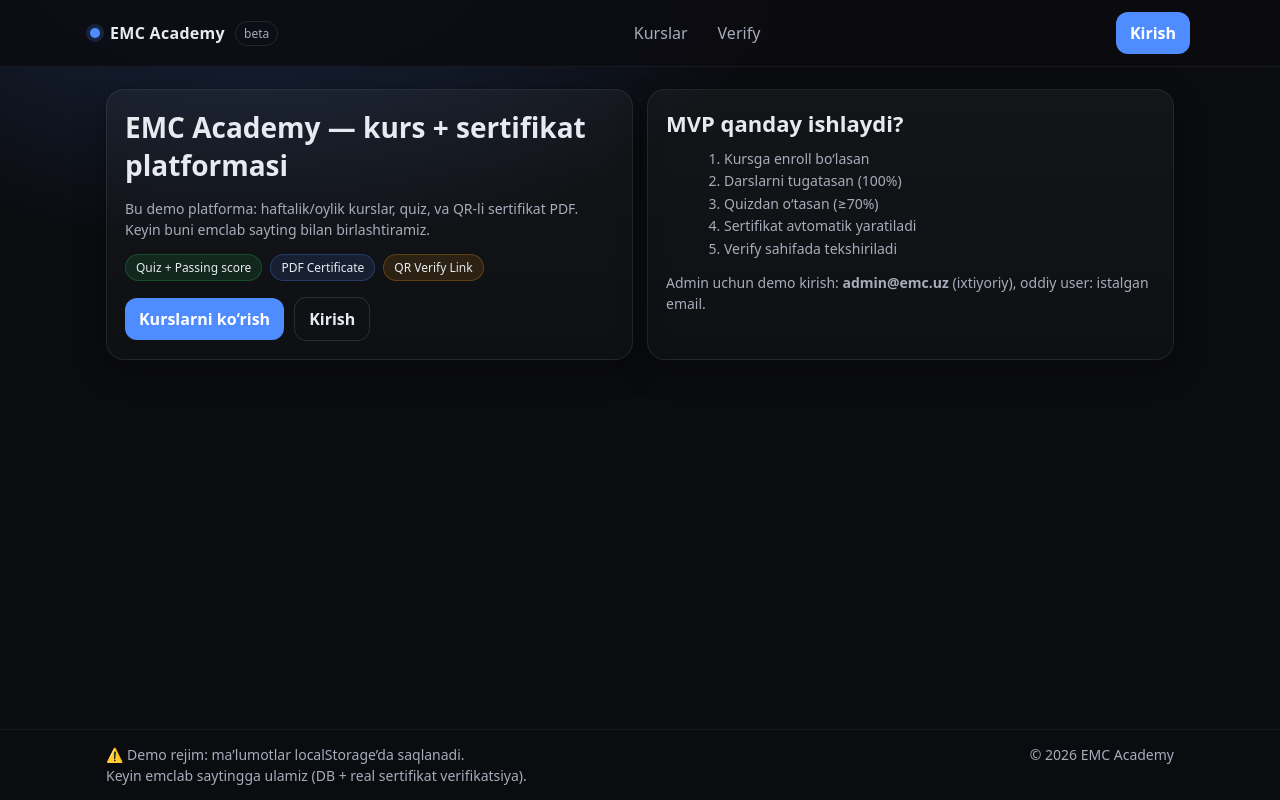
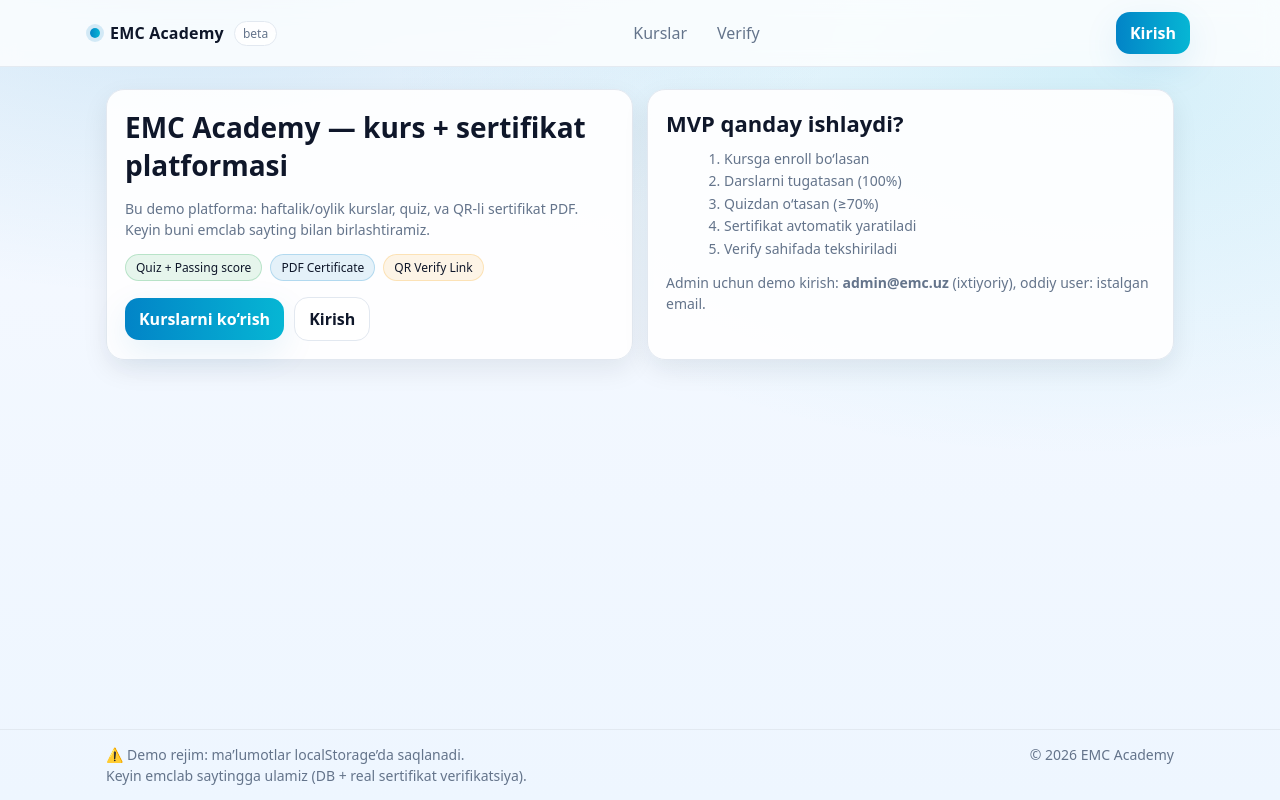
Before and after one commit to Odamov490/emc-academy, a React (Vite) app: page / in a window 1280 px wide. Built offline with nearby package versions, Linux system fonts and the light colour scheme.

Commit message:
Yangilandi

```diff
--- a/src/styles/app.css
+++ b/src/styles/app.css
@@ -1,45 +1,103 @@
 :root{
-  --bg:#0b0c10;
-  --card:#11131a;
-  --muted:#a6adbb;
-  --text:#e7eaf0;
-  --line:#252a38;
-  --accent:#4f8cff;
-  --good:#23c55e;
+  /* EMC Lab Light Theme */
+  --bg: #f6f9ff;              /* asosiy fon */
+  --bg2: #eef6ff;             /* ikkinchi fon */
+  --card: #ffffff;            /* karta */
+  --muted: #64748b;           /* slate-500 */
+  --text: #0f172a;            /* slate-900 */
+  --line: #e2e8f0;            /* slate-200 */
+
+  /* brand */
+  --accent: #0284c7;          /* sky-600 */
+  --accent2:#06b6d4;          /* cyan-500 */
+
+  /* status */
+  --good:#16a34a;
   --warn:#f59e0b;
   --danger:#ef4444;
+
+  --shadow: 0 12px 35px rgba(2,132,199,.10);
+  --shadow2: 0 10px 26px rgba(15,23,42,.08);
 }
+
 *{box-sizing:border-box}
 html,body{height:100%}
-body{margin:0;font-family:ui-sans-serif,system-ui,-apple-system,Segoe UI,Roboto,Arial; background:radial-gradient(1000px 600px at 20% -10%, rgba(79,140,255,.22), transparent 55%), var(--bg); color:var(--text)}
+body{
+  margin:0;
+  font-family:ui-sans-serif,system-ui,-apple-system,Segoe UI,Roboto,Arial;
+  color:var(--text);
+  background:
+    radial-gradient(1200px 650px at 15% -10%, rgba(2,132,199,.18), transparent 58%),
+    radial-gradient(1200px 650px at 85% 10%, rgba(6,182,212,.14), transparent 58%),
+    linear-gradient(180deg, var(--bg), var(--bg2));
+}
 a{color:inherit}
 
 .container{max-width:1100px;margin:0 auto;padding:0 16px}
 .app{min-height:100vh;display:flex;flex-direction:column}
 .main{flex:1;padding:22px 0}
 
-.topbar{position:sticky;top:0;z-index:30;background:rgba(11,12,16,.82);backdrop-filter: blur(10px);border-bottom:1px solid rgba(255,255,255,.06)}
+/* TOPBAR */
+.topbar{
+  position:sticky;top:0;z-index:30;
+  background: rgba(255,255,255,.78);
+  backdrop-filter: blur(10px);
+  border-bottom: 1px solid rgba(226,232,240,.9);
+}
 .topbarInner{display:flex;align-items:center;justify-content:space-between;gap:14px;padding:12px 0}
 .brand{display:flex;align-items:center;gap:10px}
-.brandLink{text-decoration:none;font-weight:800;letter-spacing:.3px;display:flex;align-items:center;gap:10px}
-.brandDot{width:10px;height:10px;border-radius:99px;background:var(--accent);display:inline-block;box-shadow:0 0 0 4px rgba(79,140,255,.18)}
-.brandTag{font-size:12px;color:var(--muted);padding:3px 8px;border:1px solid rgba(255,255,255,.1);border-radius:999px}
+.brandLink{
+  text-decoration:none;font-weight:900;letter-spacing:.2px;
+  display:flex;align-items:center;gap:10px
+}
+.brandDot{
+  width:10px;height:10px;border-radius:999px;
+  background: linear-gradient(90deg, var(--accent), var(--accent2));
+  display:inline-block;
+  box-shadow:0 0 0 4px rgba(2,132,199,.15);
+}
+.brandTag{
+  font-size:12px;color:var(--muted);
+  padding:3px 8px;border:1px solid rgba(226,232,240,1);
+  border-radius:999px;background:rgba(255,255,255,.8);
+}
+
 .nav{display:flex;gap:10px;flex-wrap:wrap}
-.navLink{padding:8px 10px;border-radius:10px;text-decoration:none;color:var(--muted)}
-.navLink:hover{background:rgba(255,255,255,.06);color:var(--text)}
-.navLink.active{background:rgba(79,140,255,.14);color:var(--text);border:1px solid rgba(79,140,255,.25)}
+.navLink{
+  padding:8px 10px;border-radius:12px;text-decoration:none;
+  color:var(--muted);
+}
+.navLink:hover{background:rgba(2,132,199,.08);color:var(--text)}
+.navLink.active{
+  background:rgba(2,132,199,.12);
+  color:var(--text);
+  border:1px solid rgba(2,132,199,.22);
+}
 .authArea{display:flex;gap:10px;align-items:center}
 
-.footer{border-top:1px solid rgba(255,255,255,.06);padding:14px 0}
+/* FOOTER */
+.footer{border-top:1px solid rgba(226,232,240,.9);padding:14px 0}
 .footerInner{display:flex;justify-content:space-between;gap:14px;flex-wrap:wrap}
 
-.card{background:linear-gradient(180deg, rgba(255,255,255,.04), rgba(255,255,255,.02));border:1px solid rgba(255,255,255,.08);border-radius:18px;padding:18px;box-shadow: 0 10px 30px rgba(0,0,0,.35)}
+/* CARD */
+.card{
+  background: rgba(255,255,255,.92);
+  border:1px solid rgba(226,232,240,1);
+  border-radius:18px;
+  padding:18px;
+  box-shadow: var(--shadow2);
+}
 
+/* TYPO */
 .h1{font-size:28px;margin:0 0 8px 0}
 .h2{font-size:22px;margin:0 0 8px 0}
 .h3{font-size:16px;margin:0 0 8px 0}
 .muted{color:var(--muted);font-size:14px;line-height:1.5}
-.mono{font-family: ui-monospace, SFMono-Regular, Menlo, Monaco, Consolas, "Liberation Mono", "Courier New", monospace; font-size: 12px; color: #cbd5e1}
+.mono{
+  font-family: ui-monospace, SFMono-Regular, Menlo, Monaco, Consolas, "Liberation Mono", "Courier New", monospace;
+  font-size: 12px;
+  color: #334155;
+}
 
 .row{display:flex;align-items:center}
 .between{justify-content:space-between}
@@ -52,35 +110,83 @@ a{color:inherit}
 .mt14{margin-top:14px}
 .mt16{margin-top:16px}
 
-.btn{border:none;border-radius:12px;padding:10px 14px;background:var(--accent);color:white;font-weight:700;cursor:pointer;text-decoration:none;display:inline-flex;align-items:center;justify-content:center;gap:8px}
-.btn:hover{filter:brightness(1.05)}
+/* BUTTONS */
+.btn{
+  border:none;border-radius:14px;
+  padding:10px 14px;
+  background: linear-gradient(90deg, var(--accent), var(--accent2));
+  color:white;font-weight:800;cursor:pointer;text-decoration:none;
+  display:inline-flex;align-items:center;justify-content:center;gap:8px;
+  box-shadow: var(--shadow);
+}
+.btn:hover{filter:brightness(1.03)}
 .btn:disabled{opacity:.55;cursor:not-allowed}
-.btnGhost{background:transparent;border:1px solid rgba(255,255,255,.12);color:var(--text)}
-.btnGhost:hover{background:rgba(255,255,255,.06)}
-.btnDanger{background:var(--danger)}
-.pill{background:rgba(255,255,255,.06);border:1px solid rgba(255,255,255,.12);padding:8px 10px;border-radius:999px;text-decoration:none}
+.btnGhost{
+  background: rgba(255,255,255,.9);
+  border:1px solid rgba(226,232,240,1);
+  color: var(--text);
+  box-shadow:none;
+}
+.btnGhost:hover{background:rgba(2,132,199,.06)}
+.btnDanger{
+  background: linear-gradient(90deg, rgba(239,68,68,1), rgba(244,63,94,1));
+}
+.pill{
+  background: rgba(2,132,199,.08);
+  border:1px solid rgba(2,132,199,.18);
+  padding:8px 10px;border-radius:999px;
+  text-decoration:none;color:var(--text);
+}
 
-.input{width:100%;background:rgba(255,255,255,.04);border:1px solid rgba(255,255,255,.12);color:var(--text);border-radius:12px;padding:10px 12px;outline:none}
-.input:focus{border-color:rgba(79,140,255,.5);box-shadow:0 0 0 4px rgba(79,140,255,.15)}
+/* INPUTS */
+.input{
+  width:100%;
+  background: rgba(255,255,255,.95);
+  border:1px solid rgba(226,232,240,1);
+  color:var(--text);
+  border-radius:14px;
+  padding:10px 12px;
+  outline:none;
+}
+.input:focus{
+  border-color: rgba(2,132,199,.45);
+  box-shadow:0 0 0 4px rgba(2,132,199,.12);
+}
 .label{display:block;font-size:12px;color:var(--muted);margin-top:8px}
 .form{display:flex;flex-direction:column}
 
-.badge{font-size:12px;padding:4px 10px;border-radius:999px;border:1px solid rgba(255,255,255,.12);color:var(--text)}
-.badge-default{background:rgba(255,255,255,.04)}
-.badge-info{background:rgba(79,140,255,.12);border-color:rgba(79,140,255,.25)}
-.badge-success{background:rgba(35,197,94,.12);border-color:rgba(35,197,94,.25)}
-.badge-warning{background:rgba(245,158,11,.12);border-color:rgba(245,158,11,.25)}
+/* BADGES */
+.badge{
+  font-size:12px;padding:4px 10px;border-radius:999px;
+  border:1px solid rgba(226,232,240,1);
+  color:var(--text);
+  background: rgba(255,255,255,.9);
+}
+.badge-default{background:rgba(255,255,255,.9)}
+.badge-info{background:rgba(2,132,199,.10);border-color:rgba(2,132,199,.22)}
+.badge-success{background:rgba(22,163,74,.10);border-color:rgba(22,163,74,.22)}
+.badge-warning{background:rgba(245,158,11,.10);border-color:rgba(245,158,11,.22)}
 
-.progress{height:10px;border-radius:999px;background:rgba(255,255,255,.06);overflow:hidden;border:1px solid rgba(255,255,255,.08)}
-.progressFill{height:100%;background:linear-gradient(90deg, rgba(79,140,255,.9), rgba(35,197,94,.9))}
+/* PROGRESS */
+.progress{
+  height:10px;border-radius:999px;
+  background: rgba(2,132,199,.08);
+  overflow:hidden;border:1px solid rgba(2,132,199,.15);
+}
+.progressFill{
+  height:100%;
+  background: linear-gradient(90deg, var(--accent), rgba(22,163,74,.95));
+}
 
-.divider{height:1px;background:rgba(255,255,255,.08);margin:14px 0}
+/* DIVIDER */
+.divider{height:1px;background:rgba(226,232,240,1);margin:14px 0}
 
+/* GRIDS */
 .grid2{display:grid;grid-template-columns:1fr 1fr;gap:14px}
 .gridCards{display:grid;grid-template-columns:repeat(2, minmax(0,1fr));gap:14px}
 @media (max-width: 880px){.grid2{grid-template-columns:1fr}.gridCards{grid-template-columns:1fr}}
 
-.courseTitle{font-weight:800;margin-bottom:4px}
+.courseTitle{font-weight:900;margin-bottom:4px}
 .courseCard .emoji{font-size:26px}
 .emoji{font-size:28px}
 
@@ -90,33 +196,82 @@ a{color:inherit}
 
 .list{margin:10px 0 0 18px;color:var(--muted);font-size:14px;line-height:1.6}
 
-.empty{padding:26px;border:1px dashed rgba(255,255,255,.18);border-radius:18px;background:rgba(255,255,255,.03)}
+.empty{
+  padding:26px;
+  border:1px dashed rgba(2,132,199,.25);
+  border-radius:18px;
+  background: rgba(255,255,255,.7);
+}
 .emptyTitle{font-weight:900;font-size:18px;margin-bottom:6px}
 
+/* LEARN LAYOUT */
 .gridLearn{display:grid;grid-template-columns:360px 1fr;gap:14px}
 @media (max-width: 980px){.gridLearn{grid-template-columns:1fr}}
 .sidebar{position:sticky;top:82px;height:fit-content}
+
 .lessonList{display:flex;flex-direction:column;gap:8px}
-.lessonItem{width:100%;text-align:left;display:flex;gap:10px;align-items:flex-start;padding:10px;border-radius:14px;border:1px solid rgba(255,255,255,.08);background:rgba(255,255,255,.03);cursor:pointer;color:var(--text)}
-.lessonItem:hover{background:rgba(255,255,255,.06)}
-.lessonItem.active{border-color:rgba(79,140,255,.35);background:rgba(79,140,255,.10)}
+.lessonItem{
+  width:100%;
+  text-align:left;
+  display:flex;gap:10px;align-items:flex-start;
+  padding:10px;border-radius:14px;
+  border:1px solid rgba(226,232,240,1);
+  background: rgba(255,255,255,.85);
+  cursor:pointer;
+  color:var(--text);
+}
+.lessonItem:hover{background:rgba(2,132,199,.06)}
+.lessonItem.active{
+  border-color: rgba(2,132,199,.28);
+  background: rgba(2,132,199,.10);
+}
 .lessonName{font-size:13px;line-height:1.3}
 .lessonDot{width:26px}
-.content{color:#d7dbe5;line-height:1.7;font-size:15px}
+.content{color:#0f172a;line-height:1.7;font-size:15px}
 
-.qBlock{padding:12px;border-radius:16px;border:1px solid rgba(255,255,255,.08);background:rgba(255,255,255,.03);margin-bottom:12px}
-.qTitle{font-weight:800;margin-bottom:10px}
+/* QUIZ */
+.qBlock{
+  padding:12px;border-radius:16px;
+  border:1px solid rgba(226,232,240,1);
+  background: rgba(255,255,255,.85);
+  margin-bottom:12px
+}
+.qTitle{font-weight:900;margin-bottom:10px}
 .qOptions{display:grid;grid-template-columns:1fr 1fr;gap:10px}
 @media (max-width: 720px){.qOptions{grid-template-columns:1fr}}
-.qOpt{padding:10px 12px;border-radius:14px;border:1px solid rgba(255,255,255,.10);background:rgba(255,255,255,.03);color:var(--text);text-align:left;cursor:pointer}
-.qOpt:hover{background:rgba(255,255,255,.06)}
-.qOpt.picked{border-color:rgba(79,140,255,.4);background:rgba(79,140,255,.10)}
-.qOpt.correct{border-color:rgba(35,197,94,.45);background:rgba(35,197,94,.12)}
-.qOpt.wrong{border-color:rgba(239,68,68,.45);background:rgba(239,68,68,.12)}
+.qOpt{
+  padding:10px 12px;border-radius:14px;
+  border:1px solid rgba(226,232,240,1);
+  background: rgba(255,255,255,.9);
+  color:var(--text);
+  text-align:left;
+  cursor:pointer;
+}
+.qOpt:hover{background:rgba(2,132,199,.06)}
+.qOpt.picked{
+  border-color: rgba(2,132,199,.30);
+  background: rgba(2,132,199,.10)
+}
+.qOpt.correct{
+  border-color: rgba(22,163,74,.28);
+  background: rgba(22,163,74,.10)
+}
+.qOpt.wrong{
+  border-color: rgba(239,68,68,.28);
+  background: rgba(239,68,68,.10)
+}
 
+/* KV rows */
 .kv{display:flex;flex-direction:column;gap:10px}
 .kvRow{display:grid;grid-template-columns:160px 1fr;gap:10px;align-items:flex-start}
 @media (max-width: 720px){.kvRow{grid-template-columns:1fr}}
 
+/* CERT LIST */
 .certList{display:flex;flex-direction:column;gap:10px}
-.certRow{display:flex;align-items:center;justify-content:space-between;gap:10px;flex-wrap:wrap;padding:12px;border-radius:16px;border:1px solid rgba(255,255,255,.08);background:rgba(255,255,255,.03)}
+.certRow{
+  display:flex;align-items:center;justify-content:space-between;
+  gap:10px;flex-wrap:wrap;
+  padding:12px;border-radius:16px;
+  border:1px solid rgba(226,232,240,1);
+  background: rgba(255,255,255,.85)
+}
```
